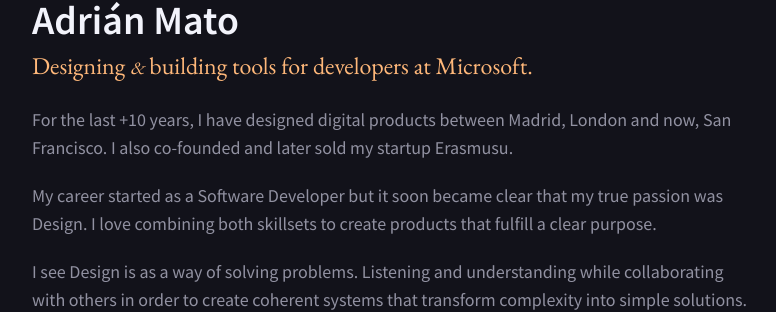
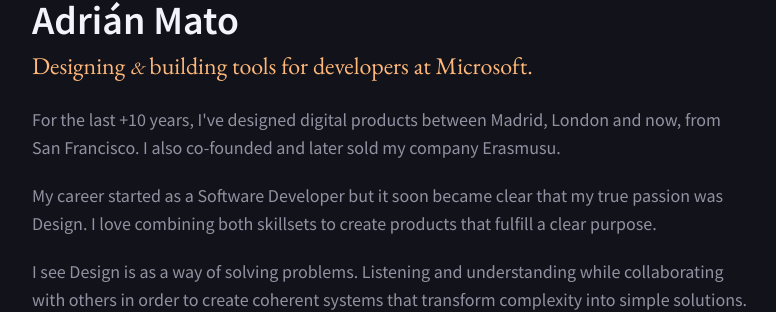
Before and after one commit to adrianmg/adrianmg.github.io, a Jekyll site: the page built from index.md, in a window 1280 px wide and 900 px high. Shown: the part 231-543 px from the top of the window, without its empty margins (16-792 px from the left). Built offline with Jekyll 4.4.1, drawn with Linux system fonts in a browser that asks for light colours.

Commit message:
Updated copy of bio

```diff
--- a/_layouts/home.html
+++ b/_layouts/home.html
@@ -7,11 +7,12 @@
   <div class="home-intro">
     <div class="home-intro-bio">
       <div class="home-intro-bio-desc">
+        <div>
             <h1>Adrián Mato</h1>
             <h2>Designing <span class="ampersand">&amp;</span> building tools for developers at Microsoft.</h2>
             <p>
-          For the last +10 years, I have designed digital products between Madrid, London and now,
-          San Francisco. I also co-founded and later sold my startup Erasmusu.
+              For the last +10 years, I've designed digital products between Madrid, London and now, from
+              San Francisco. I also co-founded and later sold my company Erasmusu.
             </p>
             <p>
               My career started as a Software Developer but it soon became clear that my true passion was Design.
@@ -21,6 +22,7 @@
               I see Design is as a way of solving problems. Listening and understanding while collaborating with
               others in order to create coherent systems that transform complexity into simple solutions.
             </p>
+        </div>
       </div>
     </div>
 
```
Lines whose indentation alone changed are shown as unchanged.
